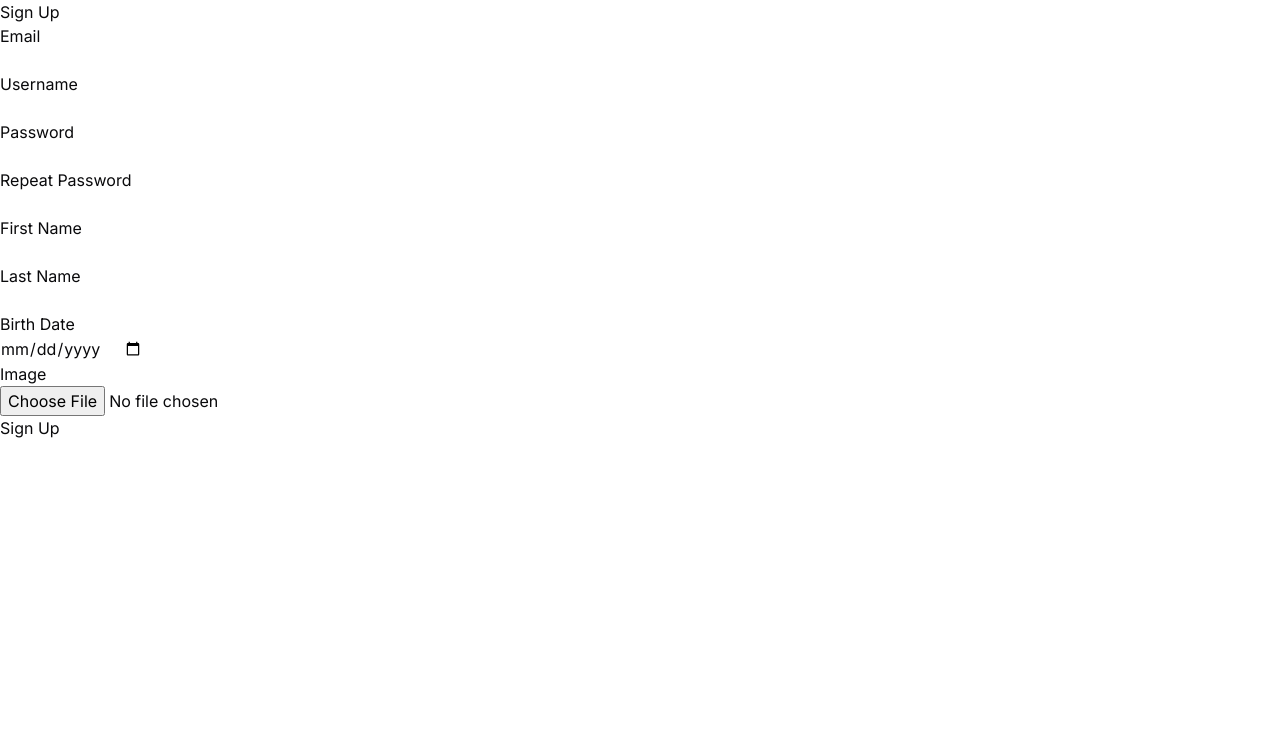
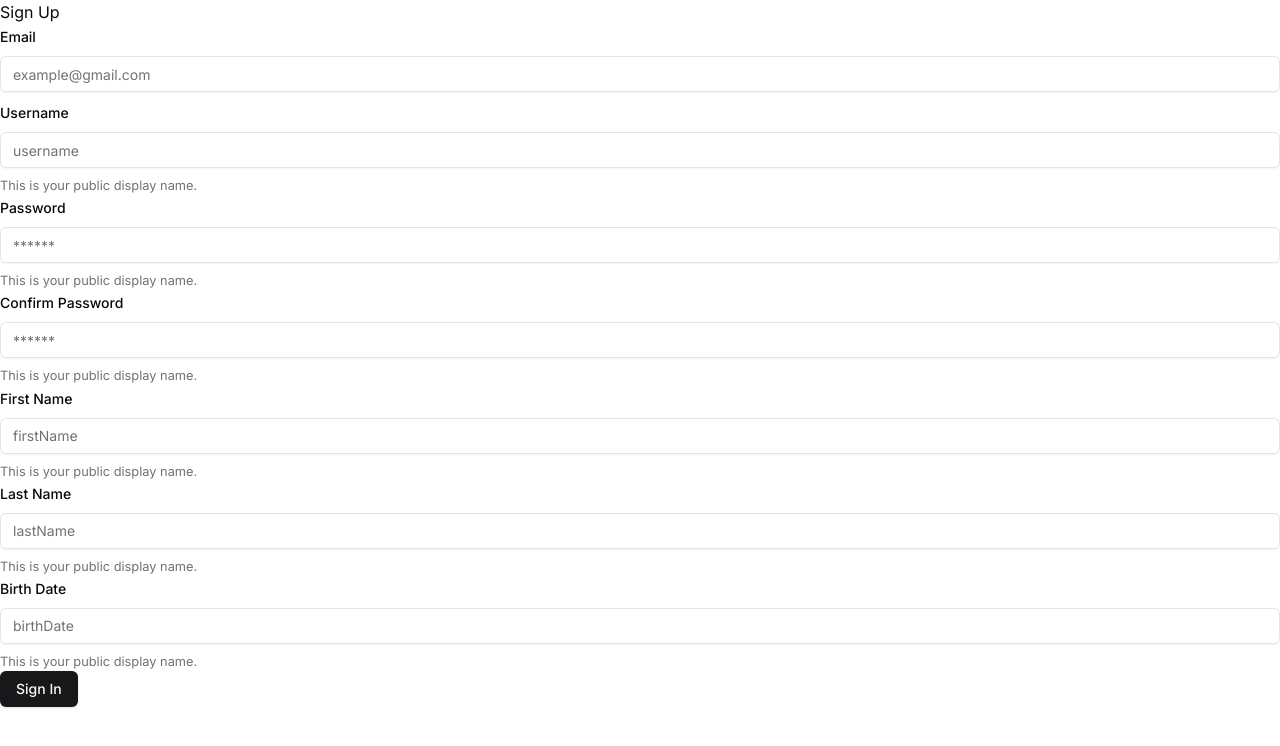
Before and after one commit to dworker863/education-portal, a Next.js app: page /signup in a window 1280 px wide. Shown: the top 746 px of the page. Built offline with nearby package versions, Linux system fonts and the light colour scheme.

Commit message:
Added server and client side validation for registration form

```diff
--- a/app/components/SignupForm.tsx
+++ b/app/components/SignupForm.tsx
@@ -3,19 +3,44 @@
 import { FormEvent, useState } from 'react';
 import { registration } from '../libs/server-actions';
 import { useRouter } from 'next/navigation';
-import Button from './Button';
+import { useForm } from 'react-hook-form';
+import { z } from 'zod';
+import { registrationSchema } from '../libs/validation';
+import {
+  Form,
+  FormControl,
+  FormDescription,
+  FormField,
+  FormItem,
+  FormLabel,
+  FormMessage,
+} from '@/components/ui/form';
+import { zodResolver } from '@hookform/resolvers/zod';
+import { Input } from '@/components/ui/input';
+import { Button } from '@/components/ui/button';
 
 const SignupForm = () => {
   const router = useRouter();
   const [error, setError] = useState(null);
 
-  const handleSubmit = async (e: FormEvent) => {
-    e.preventDefault();
+  const form = useForm<z.infer<typeof registrationSchema>>({
+    resolver: zodResolver(registrationSchema),
+    defaultValues: {
+      email: '',
+      username: '',
+      password: '',
+      confirmPassword: '',
+      firstName: '',
+      lastName: '',
+      birthDate: '',
+    },
+  });
 
-    const formData = new FormData(e.target as HTMLFormElement);
+  const onSubmit = async (values: z.infer<typeof registrationSchema>) => {
+    registration(values)
+      .then((data) => {
+        console.log(data);
 
-    registration(formData)
-      .then((data) => {
         router.push('/');
       })
       .catch((error) => {
@@ -24,50 +49,123 @@ const SignupForm = () => {
   };
 
   return (
-    <form onSubmit={handleSubmit}>
-      <fieldset>
-        <label htmlFor="email">Email</label>
-        <br />
-        <input id="email" type="email" name="email" />
-      </fieldset>
-      <fieldset>
-        <label htmlFor="name">Username</label>
-        <br />
-        <input id="name" type="text" name="name" />
-      </fieldset>
-      <fieldset>
-        <label htmlFor="password">Password</label>
-        <br />
-        <input id="password" type="password" name="password" />
-      </fieldset>
-      <fieldset>
-        <label htmlFor="repeatPassword">Repeat Password</label>
-        <br />
-        <input id="repeatPassword" type="text" name="repeatPassword" />
-      </fieldset>
-      <fieldset>
-        <label htmlFor="firstName">First Name</label>
-        <br />
-        <input id="firstName" type="text" name="firstName" />
-      </fieldset>
-      <fieldset>
-        <label htmlFor="lastName">Last Name</label>
-        <br />
-        <input id="lastName" type="text" name="lastName" />
-      </fieldset>
-      <fieldset>
-        <label htmlFor="birthDate">Birth Date</label>
-        <br />
-        <input id="birthDate" type="date" name="birthDate" />
-      </fieldset>
-      <fieldset>
-        <label htmlFor="file">Image</label>
-        <br />
-        <input id="file" type="file" name="file" />
-      </fieldset>
-      {error && <p className="text-red-600">{error}</p>}
-      <Button type="submit" text="Sign Up" />
-    </form>
+    <Form {...form}>
+      <form onSubmit={form.handleSubmit(onSubmit)}>
+        <FormField
+          control={form.control}
+          name="email"
+          render={({ field }) => (
+            <FormItem>
+              <FormLabel>Email</FormLabel>
+              <FormControl>
+                <Input placeholder="example@gmail.com" {...field} />
+              </FormControl>
+              <FormDescription></FormDescription>
+              <FormMessage />
+            </FormItem>
+          )}
+        />
+        <FormField
+          control={form.control}
+          name="username"
+          render={({ field }) => (
+            <FormItem>
+              <FormLabel>Username</FormLabel>
+              <FormControl>
+                <Input placeholder="username" {...field} />
+              </FormControl>
+              <FormDescription>
+                This is your public display name.
+              </FormDescription>
+              <FormMessage />
+            </FormItem>
+          )}
+        />
+        <FormField
+          control={form.control}
+          name="password"
+          render={({ field }) => (
+            <FormItem>
+              <FormLabel>Password</FormLabel>
+              <FormControl>
+                <Input placeholder="******" {...field} />
+              </FormControl>
+              <FormDescription>
+                This is your public display name.
+              </FormDescription>
+              <FormMessage />
+            </FormItem>
+          )}
+        />
+        <FormField
+          control={form.control}
+          name="confirmPassword"
+          render={({ field }) => (
+            <FormItem>
+              <FormLabel>Confirm Password</FormLabel>
+              <FormControl>
+                <Input placeholder="******" {...field} />
+              </FormControl>
+              <FormDescription>
+                This is your public display name.
+              </FormDescription>
+              <FormMessage />
+            </FormItem>
+          )}
+        />
+        <FormField
+          control={form.control}
+          name="firstName"
+          render={({ field }) => (
+            <FormItem>
+              <FormLabel>First Name</FormLabel>
+              <FormControl>
+                <Input placeholder="firstName" {...field} />
+              </FormControl>
+              <FormDescription>
+                This is your public display name.
+              </FormDescription>
+              <FormMessage />
+            </FormItem>
+          )}
+        />
+        <FormField
+          control={form.control}
+          name="lastName"
+          render={({ field }) => (
+            <FormItem>
+              <FormLabel>Last Name</FormLabel>
+              <FormControl>
+                <Input placeholder="lastName" {...field} />
+              </FormControl>
+              <FormDescription>
+                This is your public display name.
+              </FormDescription>
+              <FormMessage />
+            </FormItem>
+          )}
+        />
+        <FormField
+          control={form.control}
+          name="birthDate"
+          render={({ field }) => (
+            <FormItem>
+              <FormLabel>Birth Date</FormLabel>
+              <FormControl>
+                <Input placeholder="birthDate" {...field} />
+              </FormControl>
+              <FormDescription>
+                This is your public display name.
+              </FormDescription>
+              <FormMessage />
+            </FormItem>
+          )}
+        />
+
+        {error && <p className="text-red-600">{error}</p>}
+        <Button type="submit">Sign In</Button>
+      </form>
+    </Form>
   );
 };
 
--- a/app/libs/server-actions.ts
+++ b/app/libs/server-actions.ts
@@ -5,7 +5,7 @@ import { prisma } from '@/prisma/prisma';
 import { AuthError } from 'next-auth';
 import { fileUpload, getUserByEmail } from './utils';
 import bcrypt from 'bcryptjs';
-import { loginSchema } from './validation';
+import { loginSchema, registrationSchema } from './validation';
 import { z } from 'zod';
 
 export const login = async (
@@ -50,43 +50,50 @@ export const login = async (
   throw new Error(errorMessage);
 };
 
-export const registration = async (formData: FormData) => {
+export const registration = async (
+  values: z.infer<typeof registrationSchema>,
+) => {
+  const parsedValues = await registrationSchema.safeParse(values);
+
+  if (parsedValues.success) {
     try {
-    const isUserExists = await getUserByEmail(formData.get('email') as string);
+      const isUserExists = await getUserByEmail(values.email);
 
       if (isUserExists) {
         throw new Error('User with this email already exists');
       }
 
-    const hashedPassword = await bcrypt.hash(
-      formData.get('password') as string,
-      10,
-    );
+      const hashedPassword = await bcrypt.hash(values.password, 10);
 
-    const birthDate = new Date(
-      formData.get('birthDate') as string,
-    ).toISOString();
+      const birthDate = new Date(values.birthDate as string).toISOString();
 
-    const file = formData.get('file') as File;
-    const imagePath = await fileUpload(file);
+      // const file = formData.get('file') as File;
+      // const imagePath = await fileUpload(file);
 
-    if (typeof imagePath === 'string') {
+      // if (typeof imagePath === 'string') {
       await prisma.user.create({
         data: {
-          email: formData.get('email') as string,
-          name: formData.get('name') as string,
+          email: values.email,
+          name: values.username,
           password: hashedPassword,
-          firstName: formData.get('firstName') as string,
-          lastName: formData.get('lastName') as string,
+          firstName: values.firstName,
+          lastName: values.lastName,
           birthDate,
-          image: imagePath,
+          // image: imagePath,
         },
       });
-    }
+
+      return { success: 'You successfully registred' };
+      // }
     } catch (error) {
       console.log(error);
       throw error;
     }
+  }
+
+  const errorMessage = JSON.parse(parsedValues?.error?.message! || '')[0];
+
+  throw new Error(errorMessage);
 };
 
 export const logout = async () => {
--- a/app/libs/validation.ts
+++ b/app/libs/validation.ts
@@ -2,5 +2,26 @@ import { z } from 'zod';
 
 export const loginSchema = z.object({
   email: z.string().email({ message: 'Incorrect email address' }),
-  password: z.string(),
+  password: z.string().min(1, { message: 'Passwrod is required' }),
 });
+
+export const registrationSchema = z
+  .object({
+    email: z.string().email({ message: 'Incorrect email address' }),
+    username: z.optional(z.string()),
+    password: z
+      .string({ required_error: 'Name is required' })
+      .min(6, { message: 'Password must contain at least 6 symbols' })
+      .regex(
+        /^(?=.*[a-zA-Z])(?=.*\d)[a-zA-Z\d]+$/,
+        'Пароль должен содержать как буквы, так и цифры',
+      ),
+    confirmPassword: z.string(),
+    firstName: z.optional(z.string()),
+    lastName: z.optional(z.string()),
+    birthDate: z.optional(z.string().date()),
+  })
+  .refine((data) => data.password === data.confirmPassword, {
+    message: 'Passwords does not match',
+    path: ['confirmPassword'],
+  });
```
Lines whose indentation alone changed are shown as unchanged.
